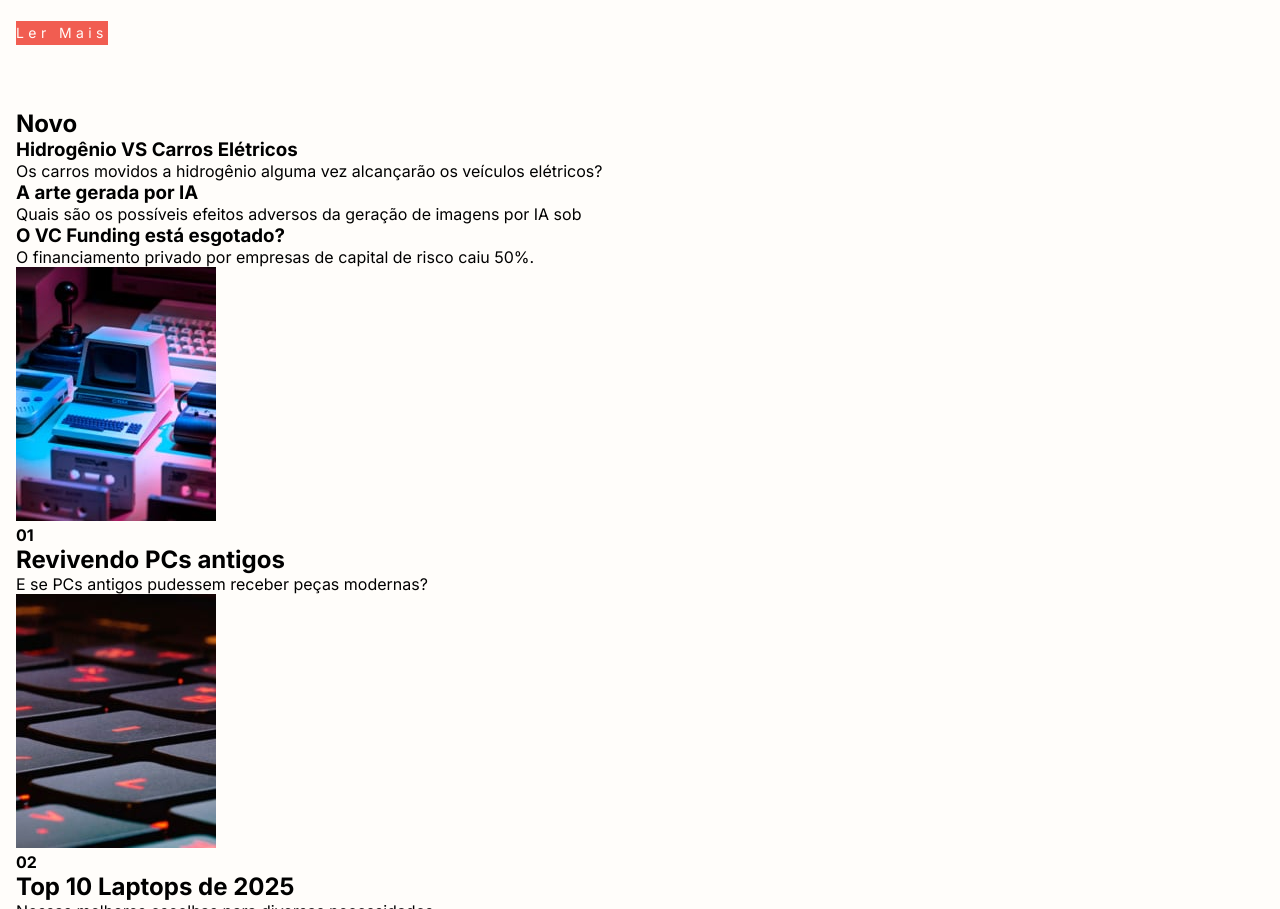
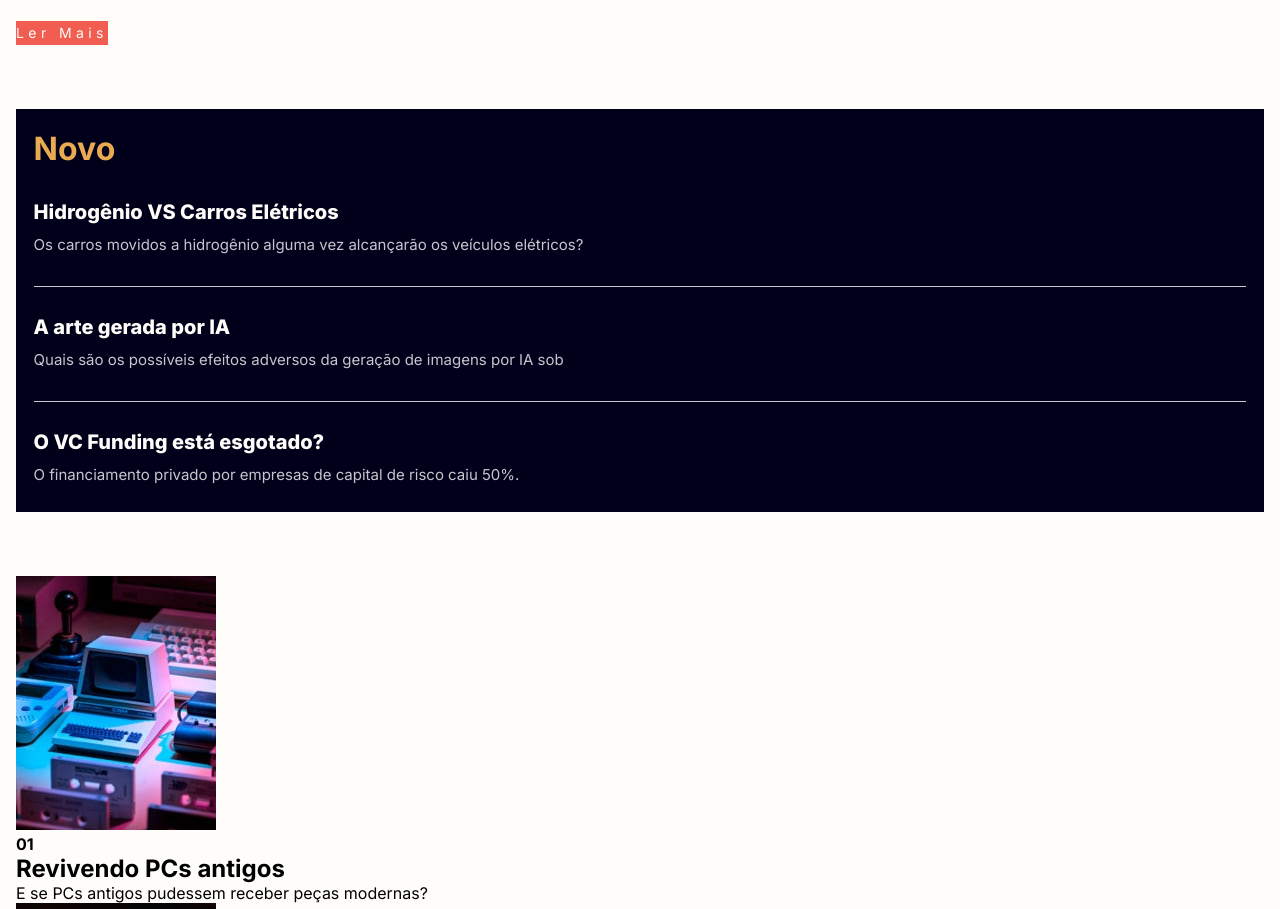
Before and after one commit to catarinapalomares11b/projetoNoticias-catarinapalomares, a plain HTML site: page index.html in a window 1280 px wide. Shown: the part 1331-2240 px from the top of the page. Drawn offline with Linux system fonts and the light colour scheme.

Commit message:
estilização da segunda seção finalizada.

```diff
--- a/index.html
+++ b/index.html
@@ -33,17 +33,17 @@
 
         </section>
 
-        <section>
+        <section class="segunda-secao">
 
             <h2>Novo</h2>
 
-            <div>
+            <div class="margin-border-padding">
                 <h3>Hidrogênio VS Carros Elétricos</h3>
 
                 <p>Os carros movidos a hidrogênio alguma vez alcançarão os veículos elétricos?</p>
             </div>
 
-            <div>
+            <div class="margin-border-padding">
                 <h3>A arte gerada por IA</h3>
 
                 <p>Quais são os possíveis efeitos adversos da geração de imagens por IA sob </p>
@@ -57,7 +57,7 @@
 
         </section>
 
-        <section>
+        <section class="terceira-secao">
 
             <div>
                 <img src="./assets/images/image-retro-pcs.jpg" alt="imagens de computadores antigos">
--- a/style.css
+++ b/style.css
@@ -65,3 +65,36 @@ body {
     letter-spacing: 0.275rem;
     line-height: 1.5rem;
 }
+
+.segunda-secao {
+    background-color: var(--dark-blue);
+    margin-bottom: 4rem;
+    padding: 1.5rem 1.1rem;
+}
+
+.margin-border-padding {
+    border-bottom: 1px solid var(--silver);
+    margin-bottom: 1.75rem;
+    padding-bottom: 1.75rem;
+}
+
+.segunda-secao h2 {
+    color: var(--yellow);
+    font-size: 2rem;
+    line-height: 100%;
+    margin-bottom: 2.2rem;
+}
+
+.segunda-secao h3 {
+    color: var(--almost-white);
+    font-size: 1.25rem;
+    line-height: 1.5rem;
+    font-weight: 800;
+    margin-bottom: 0.5rem;
+}
+
+.segunda-secao p {
+    color: var(--silver);
+    font-size: 0.9375rem;
+    line-height: 1.625rem;
+}
```
